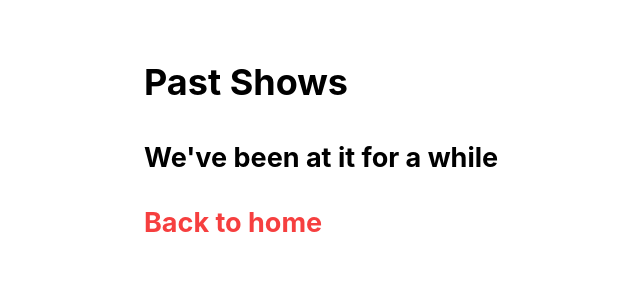
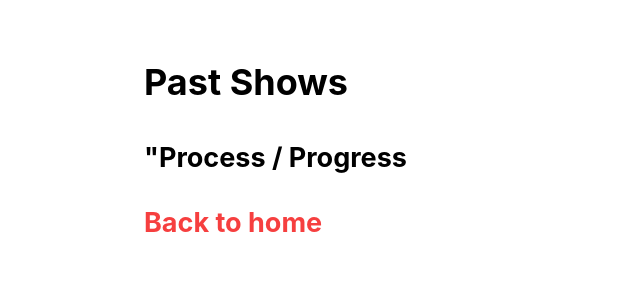
Before and after one commit to adamaslan/zxy3, a Next.js app: page /posts/pastshows in a window 1280 px wide. Shown: the top 300 px of the page, without its empty margins (190-830 px from the left). Built offline with nearby package versions, Linux system fonts and the light colour scheme.

Commit message:
Update pastshows.js

```diff
--- a/pages/posts/pastshows.js
+++ b/pages/posts/pastshows.js
@@ -10,7 +10,8 @@ export default function PastShows() {
           <title>ZXY</title>
         </Head>
         <h1>Past Shows</h1>
-        <h2>We've been at it for a while</h2>
+
+        <h2>"Process / Progress</h2>
 
         <h2>
           <Link href="/">
```
